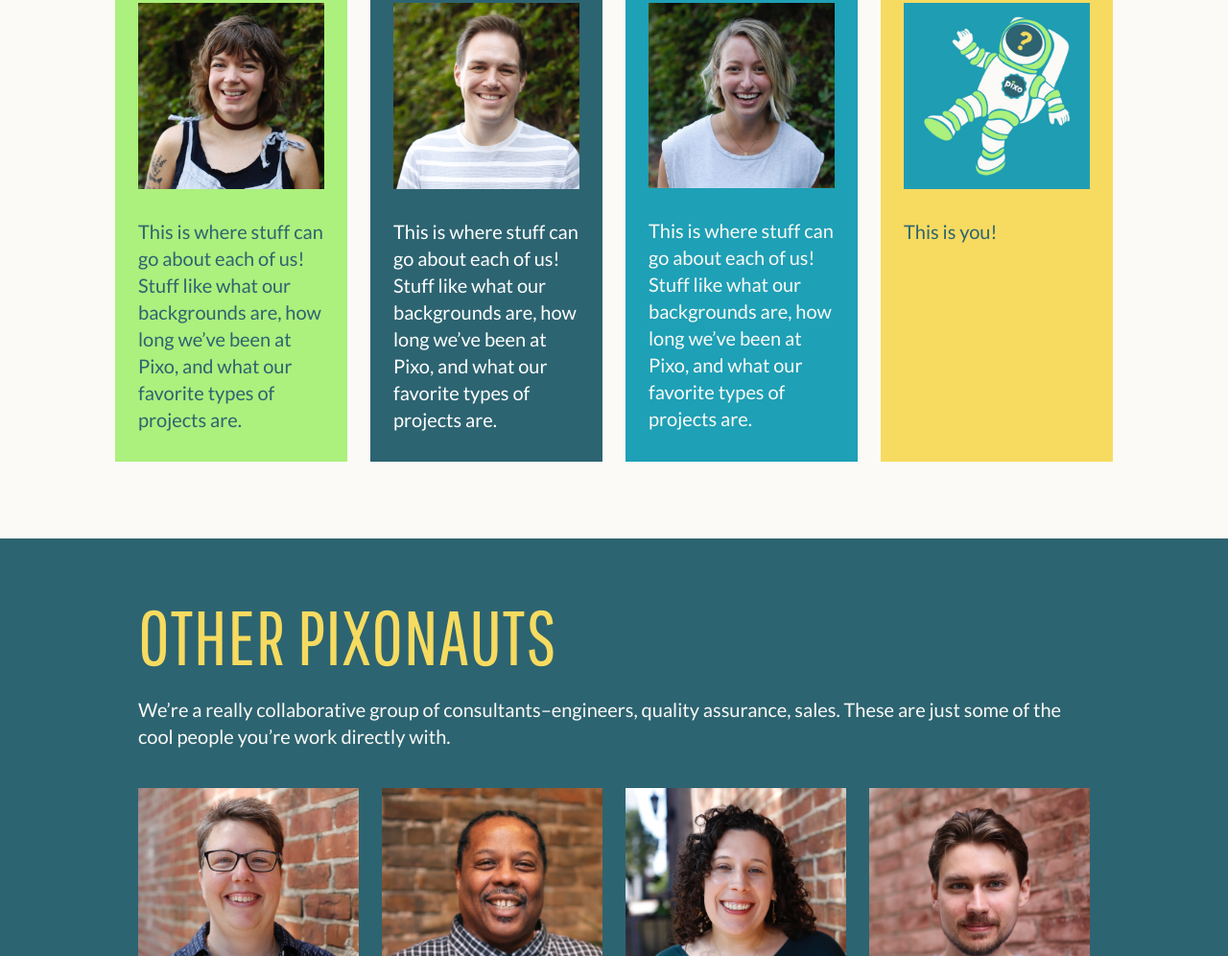
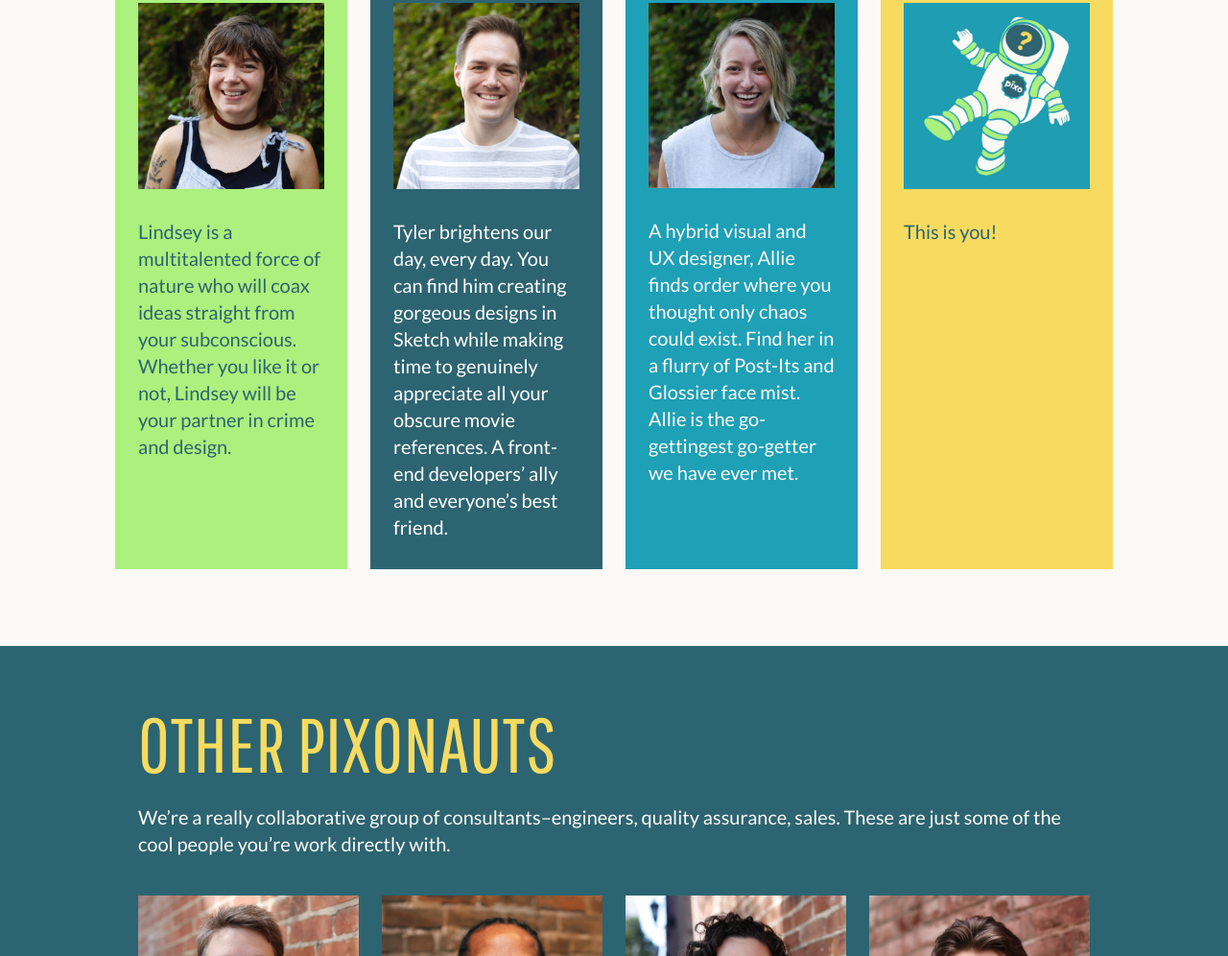
Before and after one commit to BrianWalters/manager-site, a plain HTML site: page index.html in a window 1280 px wide. Shown: the part 1439-2435 px from the top of the page at 96% size. Drawn offline with Linux system fonts and the light colour scheme.

Commit message:
updated text for our bios and size of whiteboardpixture

```diff
--- a/index.html
+++ b/index.html
@@ -57,7 +57,7 @@
                         <img class="meet__photo-hover" src="Lindsey-Hover.jpg" alt="Lindsey holding up a mug that says 'I do what I want'">
                     </p>
                     <p class="meet__person-stuff">
-                        This is where stuff can go about each of us! Stuff like what our backgrounds are, how long we’ve been at Pixo, and what our favorite types of projects are.
+                            Lindsey is a multitalented force of nature who will coax ideas straight from your subconscious. Whether you like it or not, Lindsey will be your partner in crime and design.
                     </p>
                 </div>
                 <div class="meet__person-section meet__person-section--astral">
@@ -68,7 +68,7 @@
                         <img class="meet__photo-hover" src="Tyler-Hover.jpg" alt="Tyler with a scrunched face">
                     </p>
                     <p class="meet__person-stuff">
-                        This is where stuff can go about each of us! Stuff like what our backgrounds are, how long we’ve been at Pixo, and what our favorite types of projects are.
+                            Tyler brightens our day, every day. You can find him creating gorgeous designs in Sketch while making time to genuinely appreciate all your obscure movie references. A front-end developers’ ally and everyone’s best friend.
                     </p>
                 </div>
                 <div class="meet__person-section meet__person-section--pacific">
@@ -79,7 +79,7 @@
                         <img class="meet__photo-hover" src="Allie-Hover.jpg" alt="Allison holding a mug with a mean mug on it">
                     </p>
                     <p class="meet__person-stuff">
-                        This is where stuff can go about each of us! Stuff like what our backgrounds are, how long we’ve been at Pixo, and what our favorite types of projects are.
+                            A hybrid visual and UX designer, Allie finds order where you thought only chaos could exist. Find her in a flurry of Post-Its and Glossier face mist. Allie is the go-gettingest go-getter we have ever met.
                     </p>
                 </div>
                 <div class="meet__person-section meet__person-section--maize">
```
Also changed, not shown: whiteboard.jpg (added).
